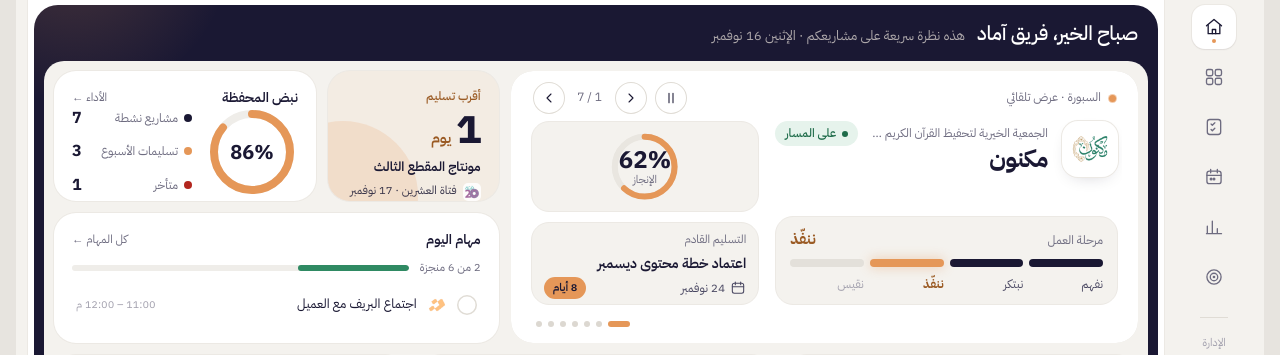
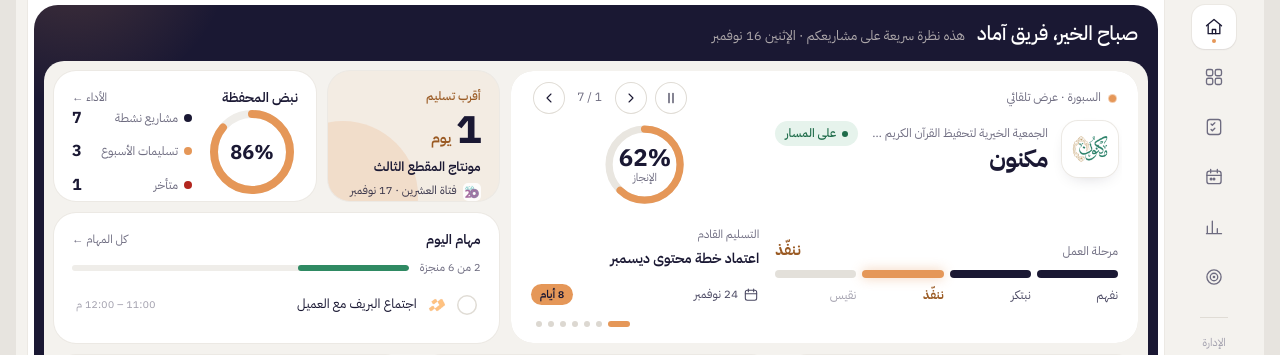
Before and after one commit to vvio98/amaad-pm, a plain HTML site: page public/index.html in a window 1280 px wide. Shown: the part 139-494 px from the top of the page. Drawn offline with Linux system fonts and the light colour scheme.

Commit message:
السبورة: المحتوى مباشرة على الخلفية البيضاء بدون مربعات
Co-Authored-By: Claude Opus 5.5 <noreply@anthropic.com>
Claude-Session: https://claude.ai/code/session_0153s3k7UsdtNaddBrCPicQe

```diff
--- a/public/index.html
+++ b/public/index.html
@@ -636,6 +636,11 @@ img.boxed{border-radius:8px}
 @media (max-width:1100px){ .panel-body:has(#v-overview.on){padding:0!important} }
 #v-overview .pcard{background:#fff}
 #v-overview .marquee{-webkit-mask-image:linear-gradient(90deg,transparent,#000 20px,#000 calc(100% - 20px),transparent);mask-image:linear-gradient(90deg,transparent,#000 20px,#000 calc(100% - 20px),transparent)}
+
+/* board: no boxed panels, content sits directly on the white board */
+.bd-phase,.bd-glass{background:transparent!important;border:0!important;padding:0!important;border-radius:0!important}
+.bd-side{gap:18px}
+.bd-next{justify-content:flex-end}
 /* ===== fixed app frame (no page scroll) ===== */
 @media (min-width:1101px){
   html,body{height:100%;overflow:hidden}
```
